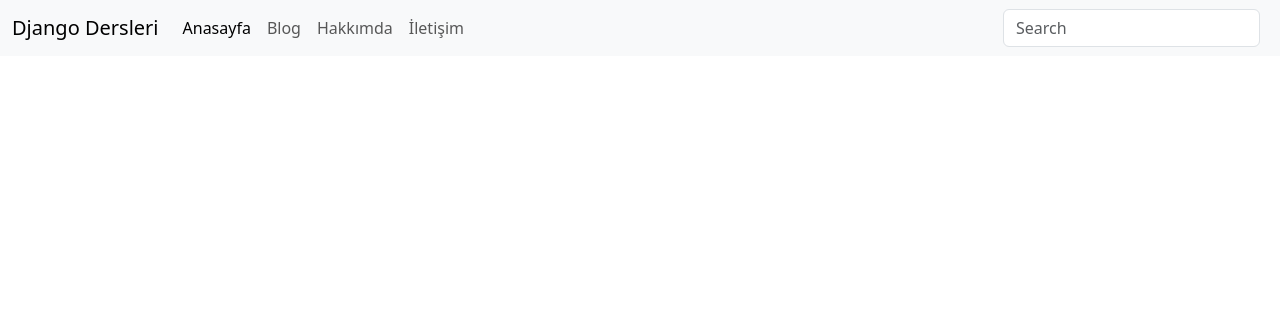
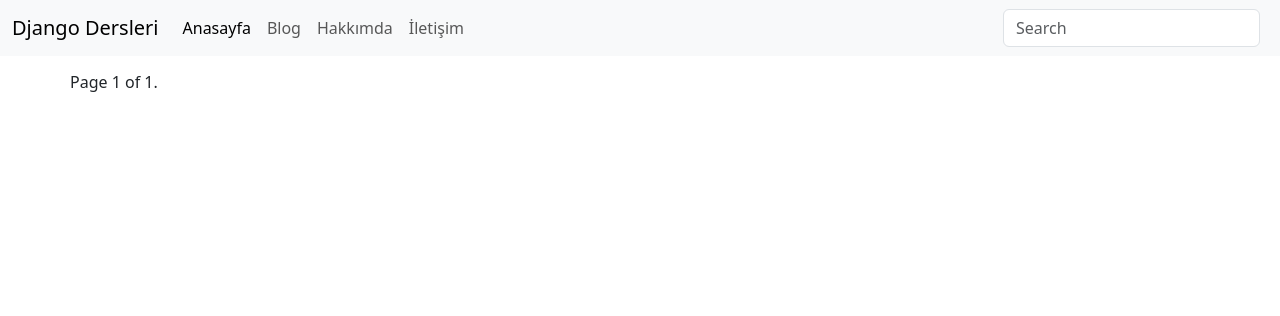
Before and after one commit to ahmetoguzhanengin/Django-Blog-Project, a Django app: page /post/index/ in a window 1280 px wide. Shown: the top 316 px of the page. Run offline with Django 5.2, Linux system fonts and the light colour scheme; data that the repository does not hold is empty; some libraries are stand-ins or nearby versions.

Commit message:
pagination eklendi

```diff
--- a/post/views.py
+++ b/post/views.py
@@ -3,11 +3,23 @@ from .models import Post
 from .forms import PostForm, CommentForm
 from django.contrib import messages
 from django.utils.text import slugify
+from django.core.paginator import Paginator, EmptyPage, PageNotAnInteger
 
 # Create your views here.
 
 def post_index(request):
-    posts = Post.objects.all()
+    posts_list = Post.objects.all()
+    paginator = Paginator(posts_list, 15)  # Show 25 contacts per page
+
+    page = request.GET.get('page')
+    try:
+        posts = paginator.page(page)
+    except PageNotAnInteger:
+        # If page is not an integer, deliver first page.
+        posts = paginator.page(1)
+    except EmptyPage:
+        # If page is out of range (e.g. 9999), deliver last page of results.
+        posts = paginator.page(paginator.num_pages)
     return render(request, 'post/index.html' , {'posts' : posts})
 
 
--- a/templates/post/index.html
+++ b/templates/post/index.html
@@ -28,10 +28,26 @@
                               </div>
                             </div>
             </div>
+                {% endfor%}
+            <div class="row row-cols-auto">
 
+                            <div class="pagination">
+                            <span class="step-links">
+                                {% if posts.has_previous %}
+                                    <a href="?page={{ posts.previous_page_number }}">previous</a>
+                                {% endif %}
 
+                                <span class="current">
+                                    Page {{ posts.number }} of {{ posts.paginator.num_pages }}.
+                                </span>
 
-                {% endfor%}
-    </div>
-    </div>
+                                {% if contacts.has_next %}
+                                    <a href="?page={{ posts.next_page_number }}">next</a>
+                                {% endif %}
+                            </span>
+                        </div>
+                </div>
+                </div>
+     </div>
+
 {% endblock %}
```
